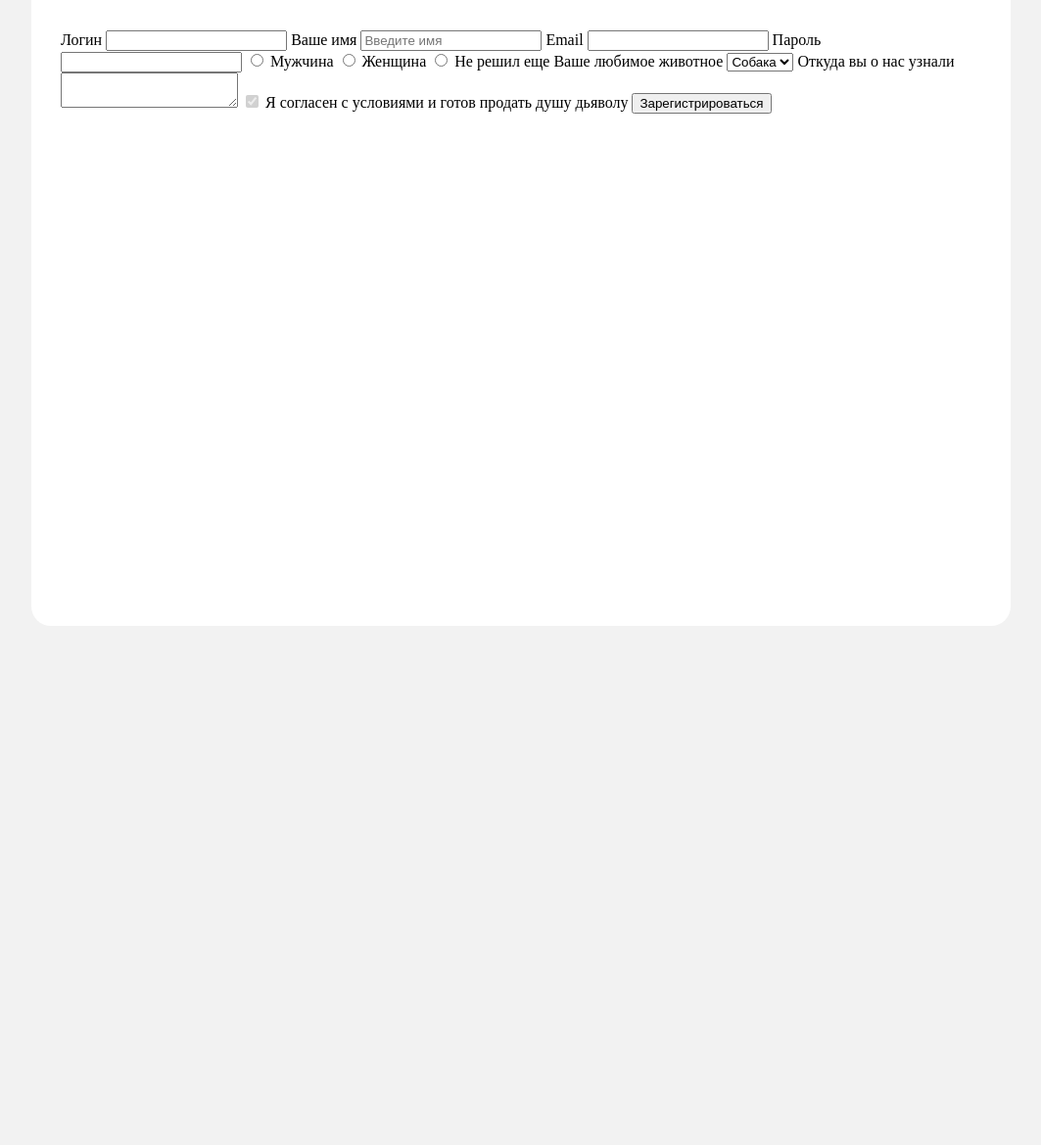
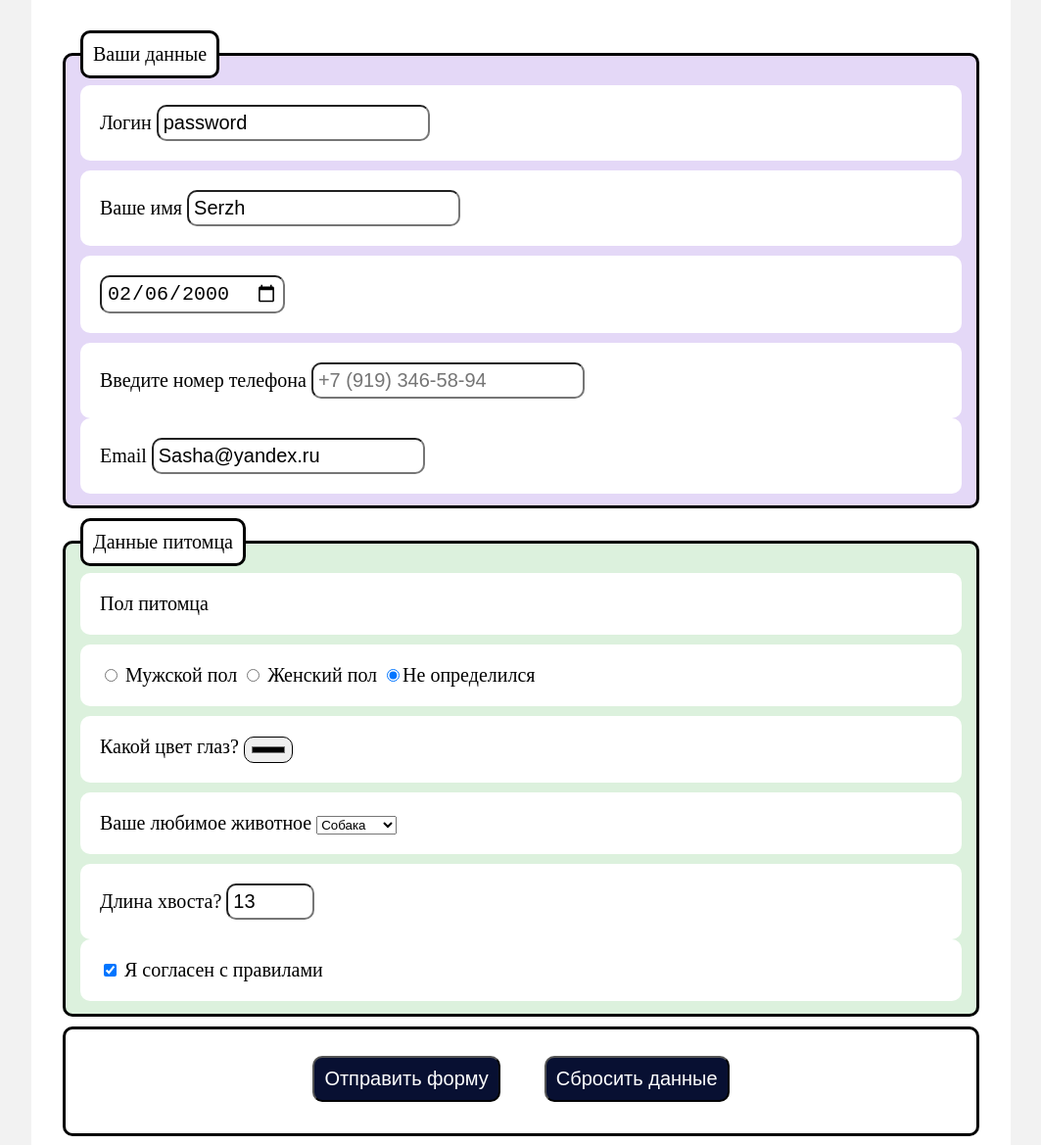
Before and after one commit to AshWilfern/5-tables-and-forms, a website: page static/index.html in a window 1280 px wide. Shown: the part 131-1300 px from the top of the page at 98% size, without its empty margins (108-1171 px from the left). Before the commit the page ends 800 px from the top, so only its background shows below. Drawn offline with Linux system fonts and the light colour scheme.

Commit message:
All tasks

```diff
--- a/static/index.html
+++ b/static/index.html
@@ -9,58 +9,91 @@
 <main>
     <h1>Найди себе друга!</h1>
     <form action="/pets/orders" method="POST">
+        <fieldset class="data-user">
+            <legend>Ваши данные</legend>
             <label>
                 Логин
-                <input type="text" name="login">
+                <input type="text" name="login" placeholder="Введите ваш логин" value="password" required>
             </label>
 
             <label>
                 Ваше имя
-                <input type="text" name="username" placeholder="Введите имя">
+                <input type="text" name="name" placeholder="Введите имя" value="Serzh" required>
+            </label>
+
+            <label>
+                <input type="date" name="dateOfBirth" value="2000-02-06" required>
+            </label>
+
+            <label>
+                Введите номер телефона
+                <input type="tel" name="phone"
+                       placeholder="+7 (919) 346-58-94"
+                       required>
             </label>
 
             <label>
                 Email
-                <input type="email" name="email">
+                <input type="email" name="email" value="Sasha@yandex.ru" required>
+            </label>
+        </fieldset>
+        <fieldset class="data-pet">
+            <legend>Данные питомца</legend>
+            <label>Пол питомца</label>
+            <label>
+                <input type="radio" name="gender" value="boy" checked> Мужской пол
+                <input type="radio" name="gender" value="girl"> Женский пол
+                <input type="radio" name="gender" value="none" checked>Не определился
             </label>
 
-            <label>
-                Пароль
-                <input type="password" name="password">
-            </label>
 
             <label>
-                <input type="radio" name="sex" value="male"> Мужчина
-            </label>
-            <label>
-                <input type="radio" name="sex" value="female"> Женщина
-            </label>
-            <label>
-                <input type="radio" name="sex" value="unsure"> Не решил еще
+                Какой цвет глаз?
+                <input type="color" name="eyeColor" required>
             </label>
 
             <label>
                 Ваше любимое животное
-                <select name="favorite-pet">
+                <select name="petType">
                     <option value="dog" selected>Собака</option>
                     <option value="cat">Кот</option>
-                    <option value="donkey">Осёл</option>
+                    <option value="cherepaha">Черепаха</option>
+                    <option value="muravey">Муравей</option>
+                    <option value="doplhin">Дельфин</option>
+                    <option value="shlepa">Шлёпа</option>
+                    <option value="js">JS</option>
                 </select>
             </label>
 
             <label>
-                Откуда вы о нас узнали
-                <textarea name="learn-info"></textarea>
+                Длина хвоста? <input type="number" name="tailLength" value="13" min="7" max="120" step="1" required>
             </label>
 
-            <label>
-                <input type="checkbox" name="day" value="Friday" checked disabled> Я согласен с условиями и готов продать душу дьяволу
-            </label>
 
             <label>
-                <input type="submit" name="submit" value="Зарегистрироваться">
+                <input type="checkbox" name="rules" checked value="true"> Я согласен с правилами
             </label>
-        </form>
+        </fieldset>
+        <fieldset>
+            <label>
+                <input type="submit" name="submit" value="Отправить форму">
+            </label>
+            <label>
+                <input type="reset" name="reset" value="Сбросить данные">
+            </label>
+        </fieldset>
+    </form>
+    <script src="validation.js"></script>
 </main>
 </body>
 </html>
+
+<!--
+petType
+gender
+eyeColor
+tailLength
+dateOfBirth
+email
+phone
+rules -->
--- a/static/styles.css
+++ b/static/styles.css
@@ -1,5 +1,6 @@
 body {
     background-color: #F2F2F2;
+    font-size: 20px;
 }
 
 main {
@@ -29,3 +30,63 @@ h1 {
 .orders {
     margin: 20px 0;
 }
+
+label:not(:nth-last-child(1), :nth-last-child(2)) {
+    display: block;
+    margin-bottom: 10px !important;
+}
+
+fieldset {
+    margin-bottom: 10px;
+    border-radius: 10px;
+    border: black solid;
+    border-size: 10px
+}
+
+fieldset label{
+    display: block;
+}
+
+fieldset:last-child {
+    text-align: center;
+}
+
+.data-user {
+    background-color: #e4d8f7;
+}
+
+.data-pet {
+    background-color: #dcf1dd;
+}
+
+legend {
+    padding: 10px;
+    background-color: #ffffff;
+    border-radius: 10px;
+    border: black solid;
+    border-size: 10px
+}
+
+label {
+    padding: 20px;
+    background: white;
+    border-radius: 10px;
+}
+
+input {
+    padding: 5px;
+    font-size: 20px;
+    border-radius: 10px;
+}
+
+fieldset:last-child input {
+    display: inline;
+    padding: 10px;
+    background: rgb(8, 16, 50);
+    color: white;
+    border-radius: 10px;
+}
+
+fieldset:last-child label {
+    display: inline-block;
+}
--- /dev/null
+++ b/static/validation.js
@@ -0,0 +1,19 @@
+const submit = document.querySelector(".submit");
+const phone = document.querySelector(".phone");
+const email = document.querySelector(".email");
+
+function isEmailValid(email) {
+	return email.includes("@");
+}
+
+function isNumberValid(number) {
+	const regex = /\+7 \(\d{3}\) \d{3}-\d{2}-\d{2}/;
+	return number.match(regex);
+}
+
+submit.addEventListener("click", function (ev) {
+	if (!isEmailValid(email.value) || !isNumberValid(phone.value)) {
+		alert("Неверно введены данные");
+		ev.preventDefault();
+	}
+});
```
Also changed, not shown: 1 other file.
